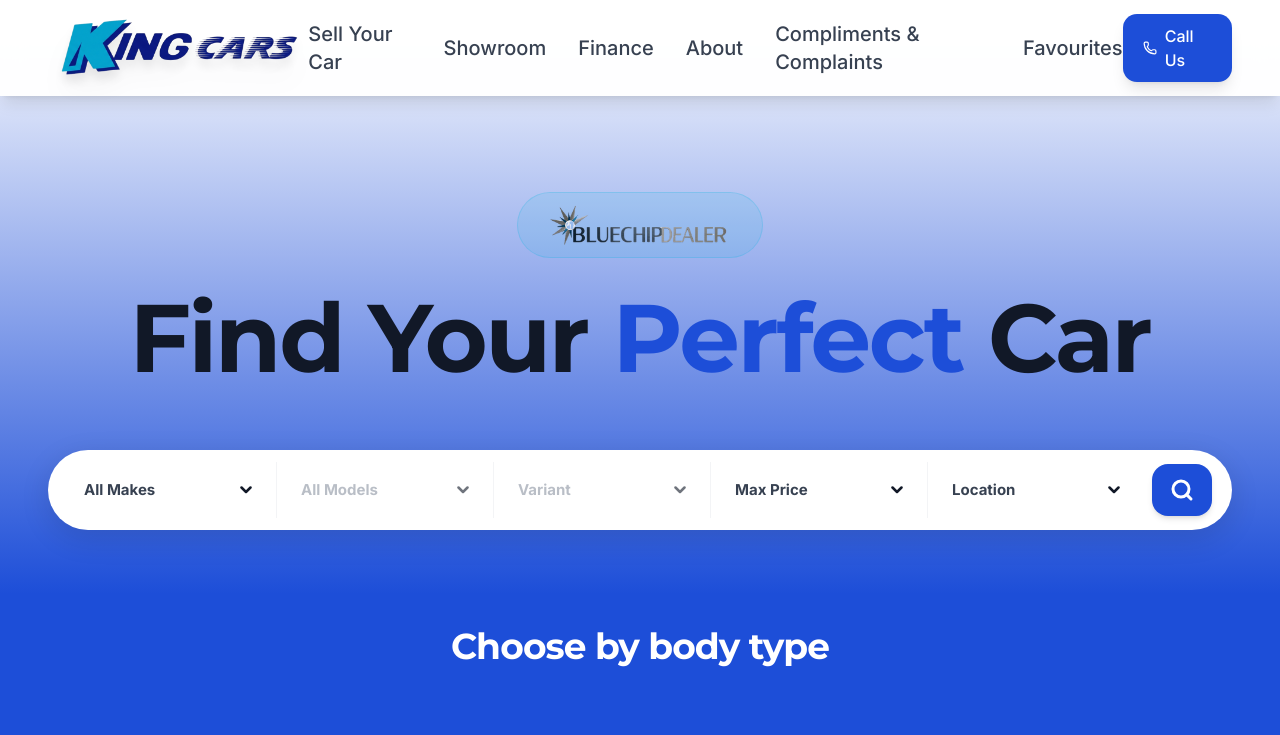
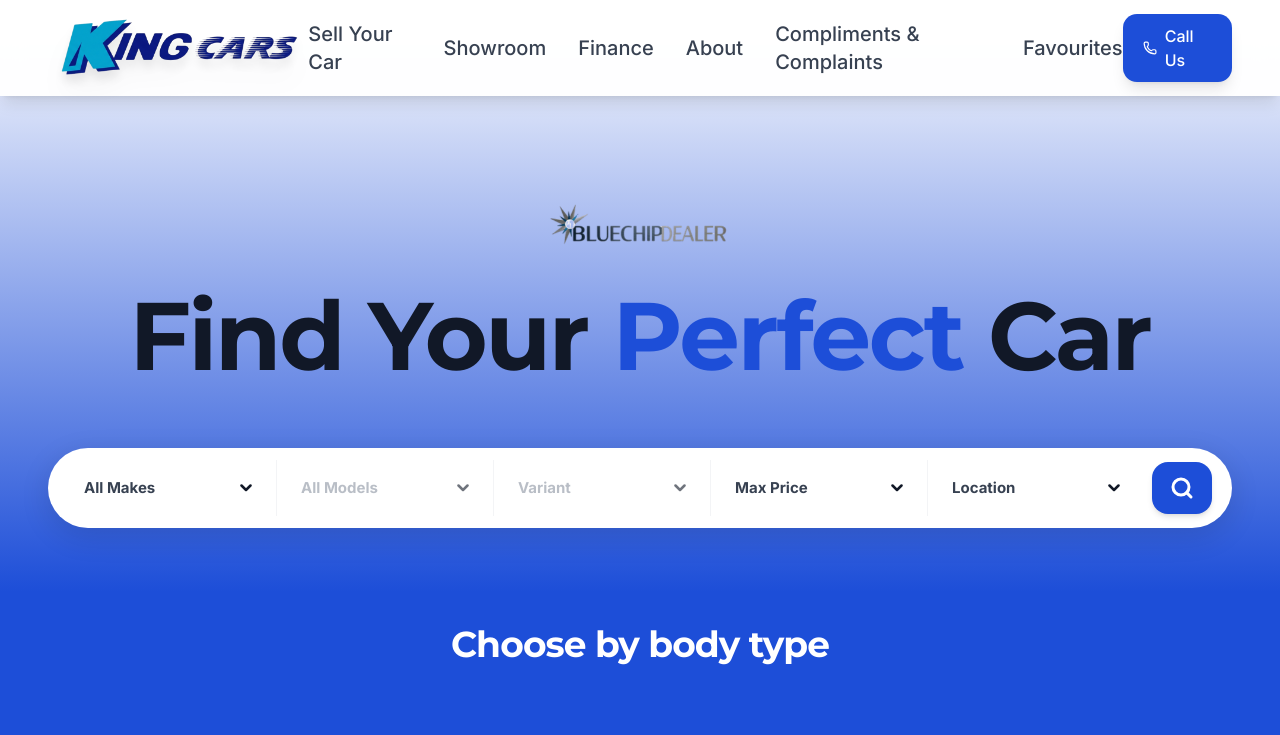
Before and after one commit to pottie2288/king-cars-website, a React (Vite) app: page / in a window 1280 px wide. Shown: the top 735 px of the page. Built offline with nearby package versions, Linux system fonts and the light colour scheme.

Commit message:
style: remove pill background and hover animation from bluechip logo

```diff
--- a/src/pages/HomePage.tsx
+++ b/src/pages/HomePage.tsx
@@ -126,7 +126,7 @@ export function HomePage({ favourites, onToggleFavourite }: HomePageProps) {
 
             {/* Pill Label */}
             <AnimatedSection className="mb-8 flex justify-center">
-              <span className="inline-flex items-center justify-center px-6 sm:px-8 py-1.5 sm:py-2 rounded-full bg-king-cyan/10 border border-king-cyan/20 transition-all hover:bg-king-cyan/15 hover:scale-105 cursor-default">
+              <span className="inline-flex items-center justify-center py-1.5 sm:py-2">
                 <img
                   src="/bluechip-dealer-logo.png"
                   alt="Bluechip Dealer"
```
